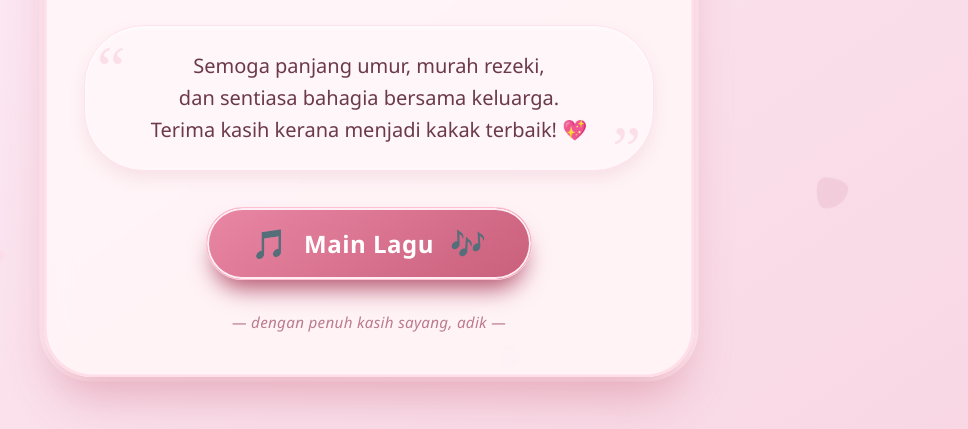
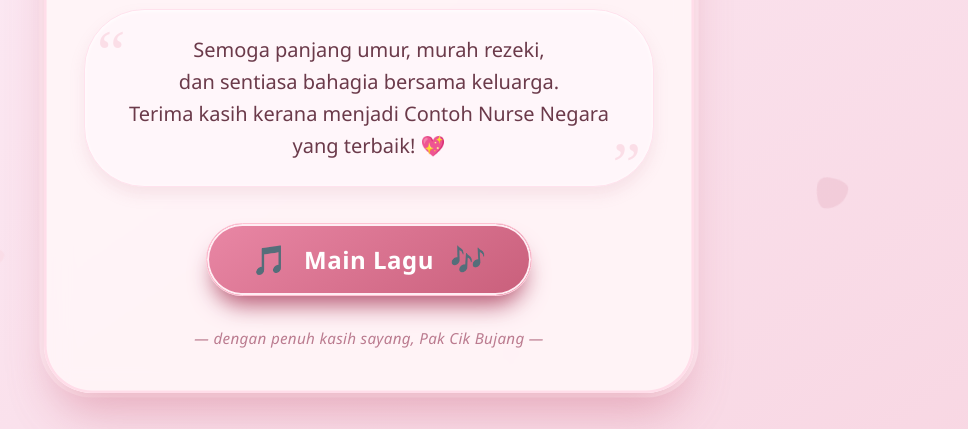
Before and after one commit to dzprojects1234-dev/birthday, a plain HTML site: page index.html in a window 1280 px wide. Shown: the part 371-800 px from the top of the page, without its empty margins (271-1239 px from the left). Drawn offline with Linux system fonts and the light colour scheme.

Commit message:
Update index.html

```diff
--- a/index.html
+++ b/index.html
@@ -3,7 +3,7 @@
 <head>
     <meta charset="UTF-8">
     <meta name="viewport" content="width=device-width, initial-scale=1.0">
-    <title>Kad Hari Lahir untuk Kakak</title>
+    <title>Kad Hari Lahir untuk Anak Is (Nurse Negarawan)</title>
     <style>
         * {
             margin: 0;
@@ -289,7 +289,7 @@
         <div class="message">
             Semoga panjang umur, murah rezeki, <br>
             dan sentiasa bahagia bersama keluarga. <br>
-            Terima kasih kerana menjadi kakak terbaik! 💖
+            Terima kasih kerana menjadi Contoh Nurse Negara yang terbaik! 💖
         </div>
 
         <!-- BUTANG MAIN LAGU -->
@@ -298,7 +298,7 @@
         </button>
 
         <div class="footer">
-            — dengan penuh kasih sayang, adik —
+            — dengan penuh kasih sayang, Pak Cik Bujang —
         </div>
     </div>
 
```
